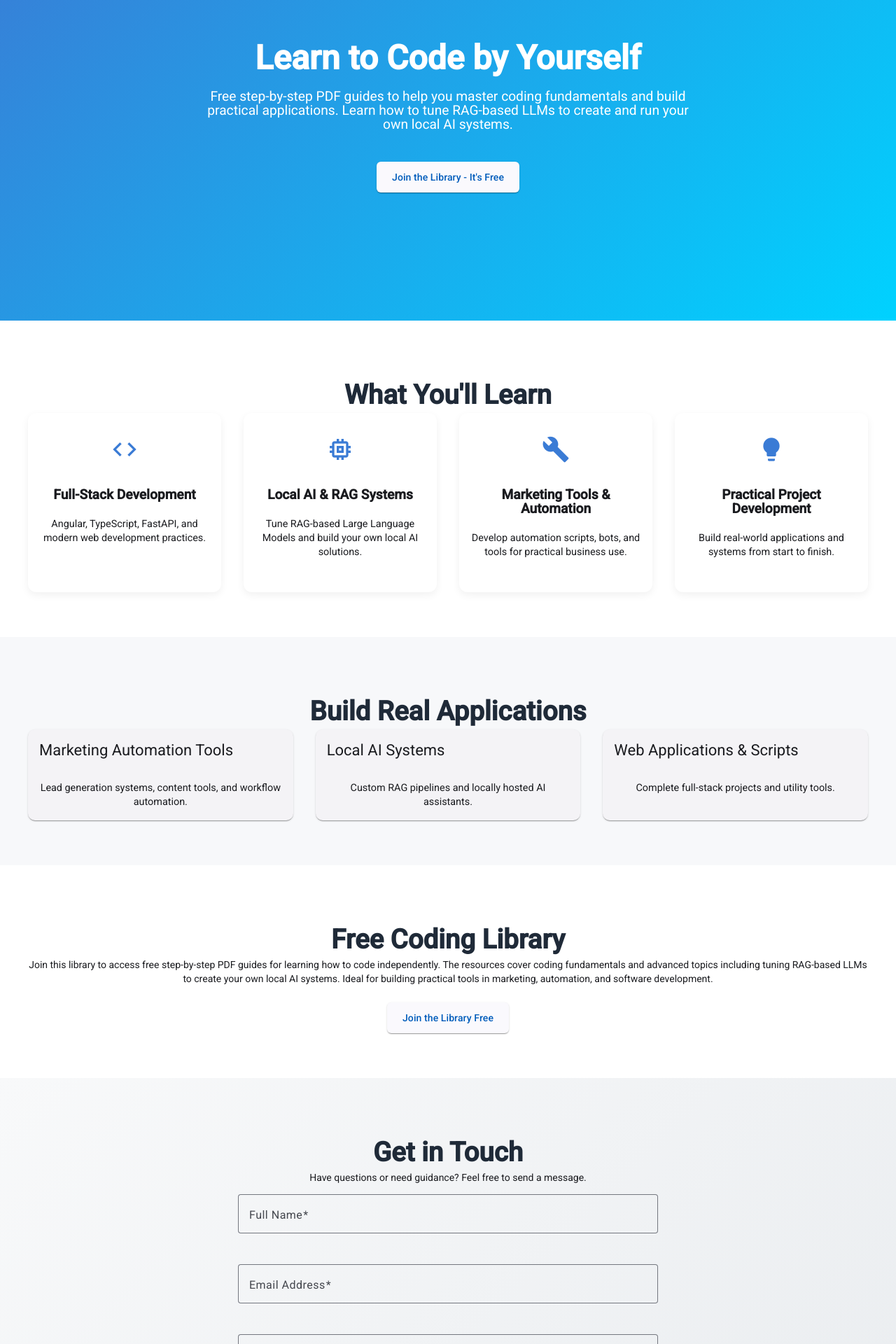
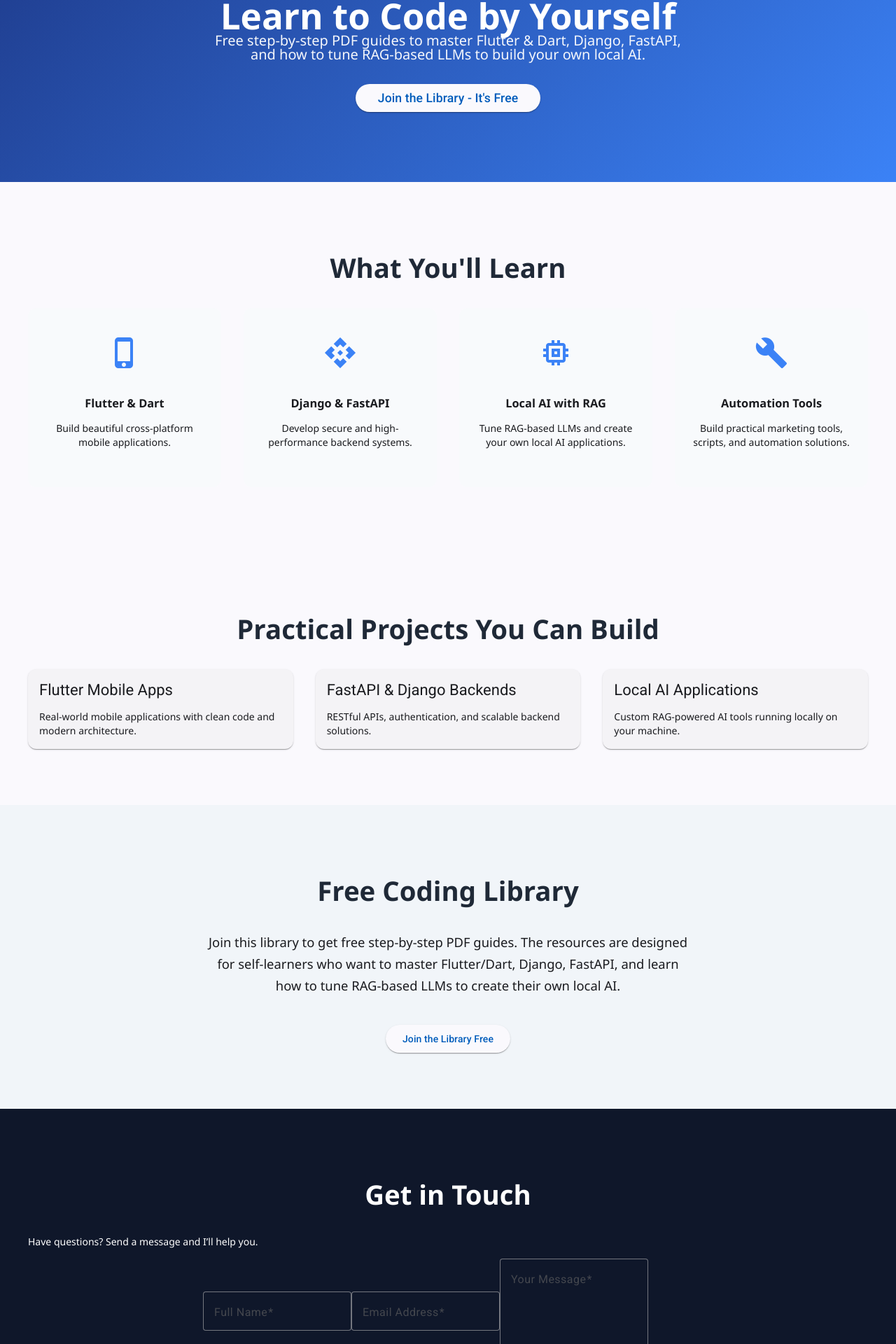
Before and after one commit to TUM17124/FullStack-Online-Library-, an Angular app in the folder FrontEnd/library-frontend/: page /dashboard in a window 1280 px wide. Shown: the part 214-2134 px from the top of the page at 70% size. Built offline with nearby package versions, Linux system fonts and the light colour scheme.

Commit message:
changes 2

```diff
--- a/FrontEnd/library-frontend/src/app/components/dashboard/dashboard.html
+++ b/FrontEnd/library-frontend/src/app/components/dashboard/dashboard.html
@@ -4,79 +4,76 @@
 
   <!-- HERO SECTION -->
   <section class="hero">
-    <div class="container hero-content">
+    <div class="container">
       <h1>Learn to Code by Yourself</h1>
-      <p>
-        Free step-by-step PDF guides to help you master coding fundamentals and build practical applications.
-        Learn how to tune RAG-based LLMs to create and run your own local AI systems.
+      <p class="hero-subtitle">
+        Free step-by-step PDF guides to master Flutter & Dart, Django, FastAPI,
+        and how to tune RAG-based LLMs to build your own local AI.
       </p>
-      <div class="buttons">
-        <button mat-raised-button color="primary" routerLink="/register">Join the Library - It's Free</button>
+      <button mat-raised-button color="primary" routerLink="/register" class="cta-btn">
+        Join the Library - It's Free
+      </button>
+    </div>
+  </section>
+
+  <!-- FEATURES / WHAT YOU'LL LEARN -->
+  <section class="features">
+    <div class="container">
+      <h2>What You'll Learn</h2>
+      <div class="features-grid">
+        <div class="feature-card">
+          <mat-icon>phone_iphone</mat-icon>
+          <h3>Flutter & Dart</h3>
+          <p>Build beautiful cross-platform mobile applications.</p>
+        </div>
+        <div class="feature-card">
+          <mat-icon>api</mat-icon>
+          <h3>Django & FastAPI</h3>
+          <p>Develop secure and high-performance backend systems.</p>
+        </div>
+        <div class="feature-card">
+          <mat-icon>memory</mat-icon>
+          <h3>Local AI with RAG</h3>
+          <p>Tune RAG-based LLMs and create your own local AI applications.</p>
+        </div>
+        <div class="feature-card">
+          <mat-icon>build</mat-icon>
+          <h3>Automation Tools</h3>
+          <p>Build practical marketing tools, scripts, and automation solutions.</p>
+        </div>
       </div>
     </div>
   </section>
 
-  <!-- SKILLS SECTION -->
-  <section class="skills">
-    <div class="container">
-      <h2>What You'll Learn</h2>
-      <div class="skills-grid">
-        <mat-card class="skill-card">
-          <mat-icon>code</mat-icon>
-          <h3>Full-Stack Development</h3>
-          <p>Angular, TypeScript, FastAPI, and modern web development practices.</p>
-        </mat-card>
-
-        <mat-card class="skill-card">
-          <mat-icon>memory</mat-icon>
-          <h3>Local AI & RAG Systems</h3>
-          <p>Tune RAG-based Large Language Models and build your own local AI solutions.</p>
-        </mat-card>
-
-        <mat-card class="skill-card">
-          <mat-icon>build</mat-icon>
-          <h3>Marketing Tools & Automation</h3>
-          <p>Develop automation scripts, bots, and tools for practical business use.</p>
-        </mat-card>
-
-        <mat-card class="skill-card">
-          <mat-icon>lightbulb</mat-icon>
-          <h3>Practical Project Development</h3>
-          <p>Build real-world applications and systems from start to finish.</p>
-        </mat-card>
-      </div>
-    </div>
-  </section>
-
-  <!-- PROJECTS SECTION -->
+  <!-- PROJECTS -->
   <section class="projects">
     <div class="container">
-      <h2>Build Real Applications</h2>
+      <h2>Practical Projects You Can Build</h2>
       <div class="projects-grid">
         <mat-card class="project-card">
           <mat-card-header>
-            <mat-card-title>Marketing Automation Tools</mat-card-title>
+            <mat-card-title>Flutter Mobile Apps</mat-card-title>
           </mat-card-header>
           <mat-card-content>
-            <p>Lead generation systems, content tools, and workflow automation.</p>
+            <p>Real-world mobile applications with clean code and modern architecture.</p>
           </mat-card-content>
         </mat-card>
 
         <mat-card class="project-card">
           <mat-card-header>
-            <mat-card-title>Local AI Systems</mat-card-title>
+            <mat-card-title>FastAPI & Django Backends</mat-card-title>
           </mat-card-header>
           <mat-card-content>
-            <p>Custom RAG pipelines and locally hosted AI assistants.</p>
+            <p>RESTful APIs, authentication, and scalable backend solutions.</p>
           </mat-card-content>
         </mat-card>
 
         <mat-card class="project-card">
           <mat-card-header>
-            <mat-card-title>Web Applications & Scripts</mat-card-title>
+            <mat-card-title>Local AI Applications</mat-card-title>
           </mat-card-header>
           <mat-card-content>
-            <p>Complete full-stack projects and utility tools.</p>
+            <p>Custom RAG-powered AI tools running locally on your machine.</p>
           </mat-card-content>
         </mat-card>
       </div>
@@ -88,21 +85,21 @@
     <div class="container">
       <h2>Free Coding Library</h2>
       <p>
-        Join this library to access free step-by-step PDF guides for learning how to code independently.
-        The resources cover coding fundamentals and advanced topics including tuning RAG-based LLMs to create your own local AI systems.
-        Ideal for building practical tools in marketing, automation, and software development.
+        Join this library to get free step-by-step PDF guides. The resources are designed
+        for self-learners who want to master Flutter/Dart, Django, FastAPI, and learn how
+        to tune RAG-based LLMs to create their own local AI.
       </p>
-      <div class="buttons">
-        <button mat-raised-button color="primary" routerLink="/register">Join the Library Free</button>
-      </div>
+      <button mat-raised-button color="primary" routerLink="/register" class="cta-btn">
+        Join the Library Free
+      </button>
     </div>
   </section>
 
-  <!-- CONTACT SECTION -->
+  <!-- CONTACT -->
   <section id="contact" class="contact">
     <div class="container">
       <h2>Get in Touch</h2>
-      <p>Have questions or need guidance? Feel free to send a message.</p>
+      <p>Have questions? Send a message and I’ll help you.</p>
       <form target="_blank" action="https://formsubmit.co/532995f2725a8c447f38569d1fcee84a" method="POST">
         <mat-form-field appearance="outline">
           <mat-label>Full Name</mat-label>
@@ -116,7 +113,7 @@
 
         <mat-form-field appearance="outline">
           <mat-label>Your Message</mat-label>
-          <textarea matInput name="message" rows="6" required></textarea>
+          <textarea matInput name="message" rows="5" required></textarea>
         </mat-form-field>
 
         <button mat-raised-button color="primary" type="submit">Send Message</button>
--- a/FrontEnd/library-frontend/src/app/components/dashboard/dashboard.scss
+++ b/FrontEnd/library-frontend/src/app/components/dashboard/dashboard.scss
@@ -1,309 +1,128 @@
-/* =========================================
-   CONTAINER
-========================================= */
+.landing-page {
+  font-family: 'Segoe UI', system-ui, sans-serif;
 
-.container {
-  width: 100%;
-  max-width: 1200px;
-  margin: auto;
-  padding-inline: clamp(.5rem, 3vw, 1.5rem);
-}
-
-/* =========================================
-   SECTION BASE
-========================================= */
-
-section {
-  padding: clamp(2rem, 8vw, 4rem) 0;
-  text-align: center;
-}
-
-section h2 {
-  font-size: clamp(1.6rem, 4vw, 2.4rem);
-  font-weight: 700;
-  margin-bottom: 1rem;
-  color: #1f2a38;
-}
-
-section > p {
-  max-width: 720px;
-  margin: auto;
-  margin-bottom: clamp(1.5rem, 3vw, 2.5rem);
-  color: #555;
-  font-size: clamp(.95rem, 2vw, 1.1rem);
-}
-
-/* =========================================
-   HERO
-========================================= */
-
-.hero {
-
-  background: linear-gradient(135deg,#3a7bd5,#00d2ff);
-  color: white;
-
-  min-height: clamp(350px,60vh,600px);
-
-  display: flex;
-  align-items: center;
-  justify-content: center;
-
-  text-align: center;
-
-  .container{
-    display:flex;
-    flex-direction:column;
-    align-items:center;
+  .container {
+    max-width: 1200px;
+    margin: 0 auto;
+    padding: 0 20px;
   }
 
-  h1{
-    font-size: clamp(2rem,6vw,3rem);
-    margin-bottom: 1rem;
+  /* HERO */
+  .hero {
+    background: linear-gradient(135deg, #1e3a8a 0%, #3b82f6 100%);
+    color: white;
+    text-align: center;
+    padding: 120px 20px 100px;
+
+    h1 {
+      font-size: 3.2rem;
+      margin-bottom: 1rem;
+      font-weight: 700;
+    }
+
+    .hero-subtitle {
+      font-size: 1.25rem;
+      max-width: 700px;
+      margin: 0 auto 2rem;
+      opacity: 0.95;
+    }
+
+    .cta-btn {
+      font-size: 1.1rem;
+      padding: 14px 32px;
+    }
   }
 
-  p{
-    max-width: 700px;
-    font-size: clamp(1rem,2vw,1.2rem);
+  /* SECTIONS */
+  section {
+    padding: 80px 0;
   }
 
-}
-
-/* =========================================
-   HERO BUTTONS
-========================================= */
-
-.buttons{
-  display:flex;
-  flex-wrap:wrap;
-  gap:1rem;
-  justify-content:center;
-  margin-top:1.5rem;
-}
-
-.buttons button{
-
-  min-height:44px;
-
-  padding:.6rem 1.4rem;
-
-  border-radius:6px;
-
-  font-weight:500;
-
-  transition:all .25s ease;
-}
-
-.buttons button:hover{
-  transform:translateY(-2px);
-  box-shadow:0 8px 16px rgba(0,0,0,.2);
-}
-
-/* =========================================
-   SKILLS
-========================================= */
-
-.skills{
-  background:#fff;
-}
-
-.skills-grid{
-
-  display:grid;
-
-  grid-template-columns:repeat(auto-fit,minmax(240px,1fr));
-
-  gap:clamp(1rem,3vw,2rem);
-
-}
-
-.skill-card{
-
-  background:white;
-
-  padding:2rem 1rem;
-
-  border-radius:12px;
-
-  box-shadow:0 4px 12px rgba(0,0,0,.06);
-
-  transition:.25s;
-
-  display:flex;
-  flex-direction:column;
-  align-items:center;
-
-}
-
-.skill-card:hover{
-  transform:translateY(-6px);
-  box-shadow:0 10px 24px rgba(0,0,0,.12);
-}
-
-.skill-card mat-icon{
-
-  font-size:2.5rem;
-  width:2.5rem;
-  height:2.5rem;
-
-  color:#3a7bd5;
-
-  margin-bottom:1rem;
-
-}
-
-.skill-card h3{
-  font-size:1.2rem;
-  margin-bottom:.5rem;
-}
-
-.skill-card p{
-  font-size:.9rem;
-}
-
-/* =========================================
-   PROJECTS / SERVICES
-========================================= */
-
-.projects{
-  background:#f7f8fa;
-}
-
-.projects-grid{
-
-  display:grid;
-
-  grid-template-columns:repeat(auto-fit,minmax(260px,1fr));
-
-  gap:2rem;
-
-}
-
-.project-card{
-
-  cursor:pointer;
-
-  transition:.25s;
-
-  border-radius:10px;
-
-  overflow:hidden;
-
-}
-
-.project-card:hover{
-  transform:translateY(-6px);
-  box-shadow:0 12px 24px rgba(0,0,0,.15);
-}
-
-.project-card mat-card-content{
-  padding:1rem;
-}
-
-.project-card p{
-  font-size:.9rem;
-}
-
-/* =========================================
-   LIBRARY
-========================================= */
-
-.library{
-  background:white;
-}
-
-/* =========================================
-   CONTACT
-========================================= */
-
-.contact{
-
-  background:linear-gradient(135deg,#f8f9fa,#e9ecef);
-
-}
-
-.contact form{
-
-  max-width:600px;
-
-  margin:auto;
-
-  display:flex;
-  flex-direction:column;
-
-  gap:1.5rem;
-
-}
-
-.contact button{
-  align-self:center;
-  min-width:180px;
-}
-
-/* =========================================
-   FOOTER
-========================================= */
-
-.footer{
-
-  background:#1f2a38;
-
-  color:white;
-
-  text-align:center;
-
-  padding:2rem 1rem;
-
-}
-
-.footer a{
-  color:#00d2ff;
-}
-
-.footer a:hover{
-  text-decoration:underline;
-}
-
-/* =========================================
-   MOBILE
-========================================= */
-
-@media(max-width:600px){
-
-  .buttons button{
-    flex:1 1 calc(50% - .5rem);
+  h2 {
+    text-align: center;
+    font-size: 2.4rem;
+    margin-bottom: 3rem;
+    color: #1f2937;
   }
 
-  .projects-grid,
-  .skills-grid{
-    grid-template-columns:1fr;
+  /* Features Grid */
+  .features-grid {
+    display: grid;
+    grid-template-columns: repeat(auto-fit, minmax(260px, 1fr));
+    gap: 2rem;
   }
 
-}
+  .feature-card {
+    text-align: center;
+    padding: 2.5rem 1.5rem;
+    background: #f8fafc;
+    border-radius: 12px;
+    transition: transform 0.3s ease;
 
-/* =========================================
-   TABLET
-========================================= */
+    &:hover {
+      transform: translateY(-8px);
+    }
 
-@media(min-width:600px) and (max-width:1024px){
-
-  .skills-grid{
-    grid-template-columns:repeat(2,1fr);
+    mat-icon {
+      font-size: 3rem;
+      width: 3rem;
+      height: 3rem;
+      color: #3b82f6;
+      margin-bottom: 1rem;
+    }
   }
 
-  .projects-grid{
-    grid-template-columns:repeat(2,1fr);
+  /* Projects */
+  .projects-grid {
+    display: grid;
+    grid-template-columns: repeat(auto-fit, minmax(340px, 1fr));
+    gap: 2rem;
   }
 
-}
-
-/* =========================================
-   LARGE SCREENS
-========================================= */
-
-@media(min-width:1400px){
-
-  .container{
-    max-width:1400px;
+  .project-card {
+    height: 100%;
   }
 
+  /* Library Section */
+  .library {
+    background: #f1f5f9;
+    text-align: center;
+
+    p {
+      max-width: 700px;
+      margin: 0 auto 2.5rem;
+      font-size: 1.15rem;
+      line-height: 1.7;
+    }
+  }
+
+  /* Contact */
+  .contact {
+    background: #0f172a;
+    color: white;
+
+    h2, p {
+      color: white;
+    }
+
+    form {
+      max-width: 700px;
+      margin: 0 auto;
+    }
+  }
+
+  /* Footer */
+  .footer {
+    background: #1e2937;
+    color: #cbd5e1;
+    text-align: center;
+    padding: 2rem 0;
+  }
+
+  /* Responsive */
+  @media (max-width: 768px) {
+    .hero h1 {
+      font-size: 2.5rem;
+    }
+  }
 }
```
